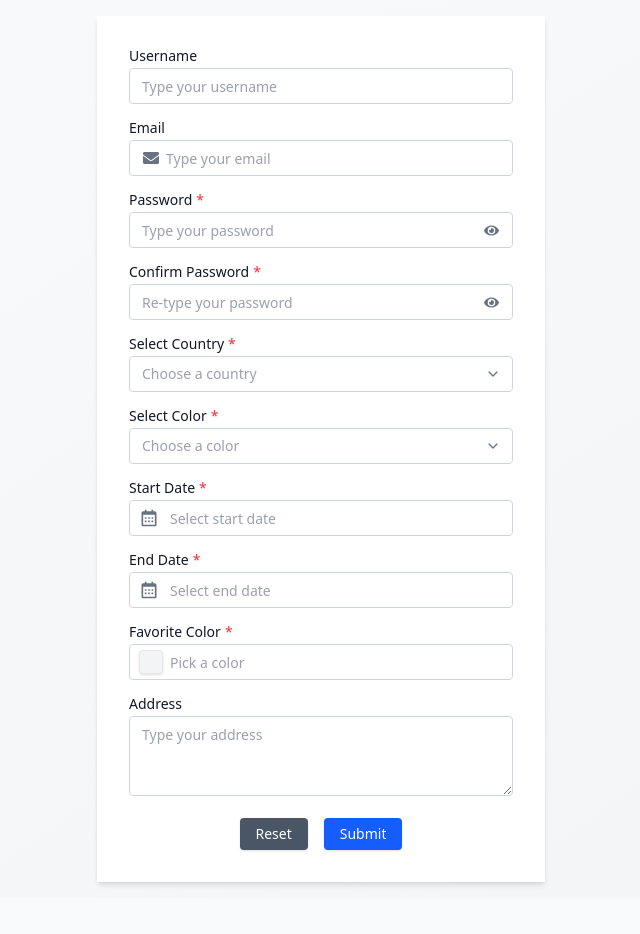
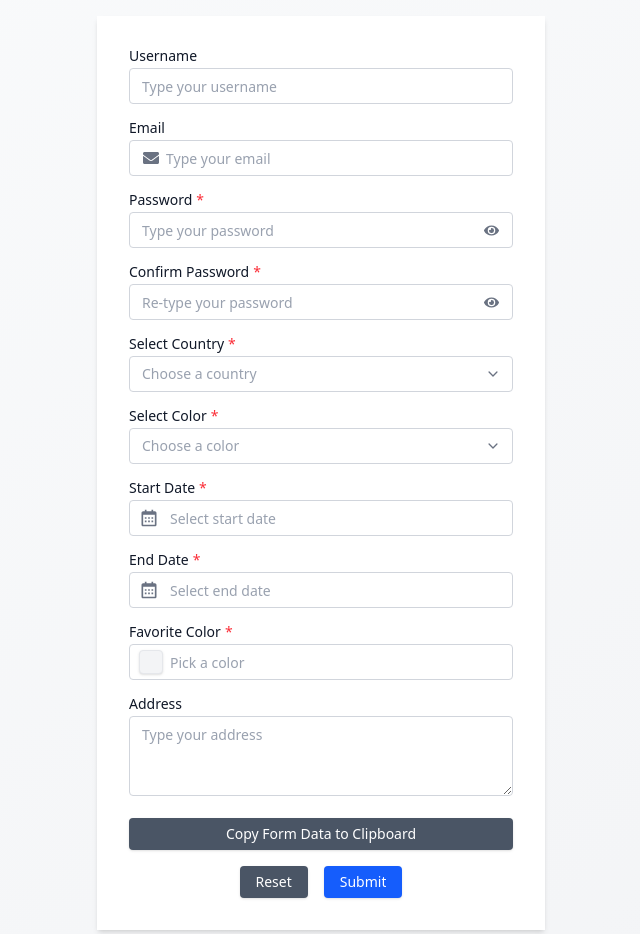
Before and after one commit to semet/syntech-component-library, a React (Vite) app: page / in a window 1280 px wide. Shown: the top 934 px of the page, without its empty margins (319-959 px from the left). Built offline with nearby package versions, Linux system fonts and the light colour scheme.

Commit message:
feat: add Copy component

```diff
--- /dev/null
+++ b/src/components/Copy/Copy.tsx
@@ -0,0 +1,29 @@
+import { useState, type ReactNode } from 'react'
+
+interface CopyRenderProps {
+  copied: boolean
+  copy: () => Promise<void>
+}
+
+interface CopyProps {
+  value: string
+  timeout?: number
+  children: (props: CopyRenderProps) => ReactNode
+}
+
+export function Copy({ value, timeout = 2000, children }: CopyProps) {
+  const [copied, setCopied] = useState(false)
+
+  const copy = async () => {
+    try {
+      await navigator.clipboard.writeText(value)
+      setCopied(true)
+      setTimeout(() => setCopied(false), timeout)
+    } catch (error) {
+      // eslint-disable-next-line no-console
+      console.error('Failed to copy:', error)
+    }
+  }
+
+  return children({ copied, copy })
+}
--- a/src/examples/SimpleFormExample.tsx
+++ b/src/examples/SimpleFormExample.tsx
@@ -12,6 +12,7 @@ import type {
   SingleValueComponentProps,
 } from '@/components/ComboBox/ComboBox'
 import ComboBox from '@/components/ComboBox/ComboBox'
+import { Copy } from '@/components/Copy/Copy'
 import DatePicker from '@/components/DatePicker/DatePicker'
 import PasswordInput from '@/components/PasswordInput/PasswordInput'
 import Textarea from '@/components/Textarea/Textarea'
@@ -279,6 +280,23 @@ export default function SimpleFormExample() {
             {...register('address')}
             error={errors.address?.message as string}
           />
+          <Copy
+            value="Some random value"
+            timeout={5000}
+          >
+            {({ copied, copy }) => (
+              <Button
+                type="button"
+                size="sm"
+                color={copied ? 'success' : 'gray'}
+                onClick={copy}
+              >
+                {copied
+                  ? 'Copied to clipboard!'
+                  : 'Copy Form Data to Clipboard'}
+              </Button>
+            )}
+          </Copy>
 
           <div className="flex justify-center gap-4">
             <Button
--- a/src/index.ts
+++ b/src/index.ts
@@ -29,7 +29,9 @@ export { type RadioProps } from './components/Radio/Radio'
 //Tooltips
 export { default as Tooltip } from './components/Tooltip/Tooltip'
 export { type TooltipProps } from './components/Tooltip/Tooltip'
-
+//Copy
+export { Copy } from './components/Copy/Copy'
+//Toast
 export {
   toast,
   ToastProvider,
```
